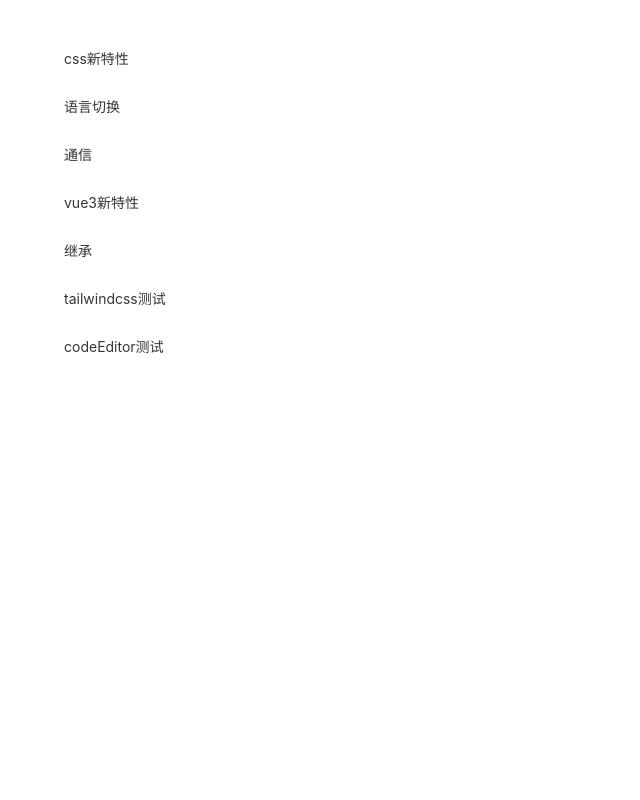
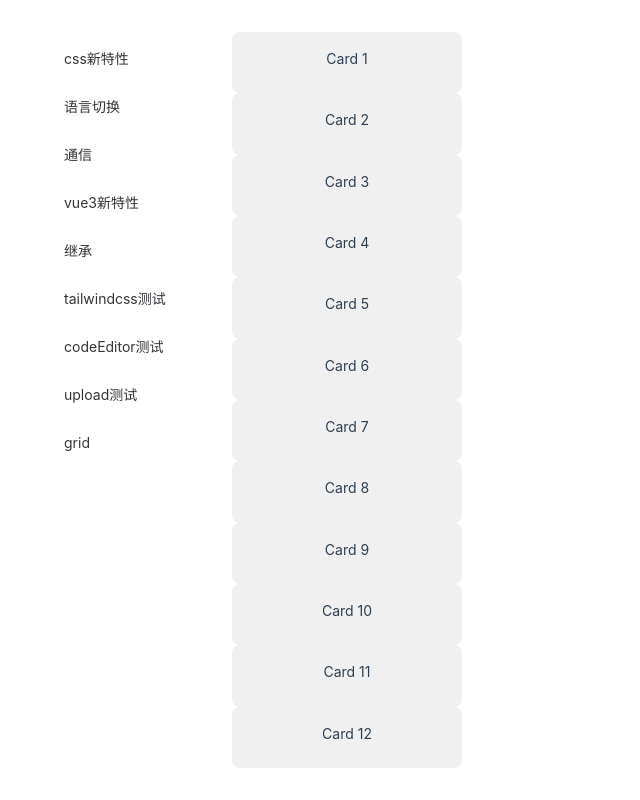
Before and after one commit to Diamondjcx/vue-test, a Vue app: page /grid in a window 1280 px wide. Shown: the whole page, without its empty margins (0-640 px from the left). Built offline with nearby package versions, Linux system fonts and the light colour scheme.

Commit message:
upload&&grid测试

```diff
--- a/package.json
+++ b/package.json
@@ -19,6 +19,7 @@
     "@codemirror/theme-one-dark": "^6.1.2",
     "@codemirror/view": "^6.33.0",
     "codemirror": "^6.0.1",
+    "jszip": "^3.10.1",
     "less": "^4.2.0",
     "pinia": "^2.1.7",
     "vue": "^3.5.1",
--- a/src/router/index.js
+++ b/src/router/index.js
@@ -7,6 +7,8 @@
 import ExtendsView from "../views/extends/index.vue";
 import TailwindcssView from "../views/tailwindcss/index.vue";
 import CodeEditorView from "../views/codeEditorView/index.vue";
+import upload from "../views/upload/index.vue";
+import grid from "../views/grid/index.vue";
 // css新特性
 // 通信
 // vue3新特性
@@ -56,6 +58,16 @@
       name: "codeEditor",
       component: CodeEditorView,
     },
+    {
+      path: "/upload",
+      name: "upload",
+      component: upload,
+    },
+    {
+      path: "/grid",
+      name: "grid",
+      component: grid,
+    },
   ],
 });
 
--- a/src/views/Home.vue
+++ b/src/views/Home.vue
@@ -107,6 +107,32 @@
         { default: () => "codeEditor测试" }
       ),
   },
+  {
+    key: "upload",
+    label: () =>
+      h(
+        RouterLink,
+        {
+          to: {
+            name: "upload",
+          },
+        },
+        { default: () => "upload测试" }
+      ),
+  },
+  {
+    key: "grid",
+    label: () =>
+      h(
+        RouterLink,
+        {
+          to: {
+            name: "grid",
+          },
+        },
+        { default: () => "grid" }
+      ),
+  },
 ];
 
 export default defineComponent({
--- /dev/null
+++ b/src/views/grid/index.vue
@@ -0,0 +1,42 @@
+<template>
+  <div class="grid-container">
+    <div v-for="card in cards" :key="card.id" class="card">
+      {{ card.title }}
+    </div>
+  </div>
+</template>
+
+<script setup>
+import { ref } from "vue";
+const cards = ref([
+  { id: 1, title: "Card 1" },
+  { id: 2, title: "Card 2" },
+  { id: 3, title: "Card 3" },
+  { id: 4, title: "Card 4" },
+  { id: 5, title: "Card 5" },
+  { id: 6, title: "Card 6" },
+  { id: 7, title: "Card 7" },
+  { id: 8, title: "Card 8" },
+  { id: 9, title: "Card 9" },
+  { id: 10, title: "Card 10" },
+  { id: 11, title: "Card 11" },
+  { id: 12, title: "Card 12" },
+]);
+</script>
+
+<style scoped>
+.grid-container {
+  display: grid;
+  grid-template-columns: repeat(auto-fill, minmax(230px, 1fr));
+  -webkit-box-pack: justify;
+  justify-content: space-between;
+  column-gap: 16px;
+}
+
+.card {
+  background-color: #f0f0f0;
+  padding: 16px;
+  border-radius: 8px;
+  text-align: center;
+}
+</style>
--- /dev/null
+++ b/src/views/upload/index.vue
@@ -0,0 +1,62 @@
+<template>
+  <div>
+    <input type="file" @change="handleFileChange" accept=".zip" />
+    <button @click="unzipFile" :disabled="!file">解压ZIP文件</button>
+    <div v-if="extractedFiles.length">
+      <h3>解压后的文件:</h3>
+      <ul>
+        <li v-for="(file, index) in extractedFiles" :key="index">{{ file }}</li>
+      </ul>
+    </div>
+  </div>
+</template>
+
+  <script>
+import JSZip from "jszip";
+
+export default {
+  data() {
+    return {
+      file: null,
+      extractedFiles: [],
+    };
+  },
+  methods: {
+    handleFileChange(event) {
+      this.file = event.target.files[0];
+    },
+    async unzipFile() {
+      if (!this.file) {
+        alert("请先选择一个ZIP文件");
+        return;
+      }
+
+      const zip = new JSZip();
+      const reader = new FileReader();
+
+      reader.onload = async (e) => {
+        const content = e.target.result;
+
+        try {
+          const zipContent = await zip.loadAsync(content);
+          this.extractedFiles = [];
+          console.log("zipContent.files", zipContent.files);
+          for (const fileName in zipContent.files) {
+            console.log("zipContent.file(fileName)", zipContent.file(fileName));
+            const fileData = await zipContent
+              .file(fileName)
+              ?.async("arraybuffer"); // 可以根据需要选择其他类型
+            console.log("fileData", fileData);
+            this.extractedFiles.push(fileName);
+            // 如果需要处理文件内容，可以在这里使用 fileData
+          }
+        } catch (error) {
+          console.error("解压错误:", error);
+        }
+      };
+
+      reader.readAsArrayBuffer(this.file);
+    },
+  },
+};
+</script>
```
Also changed, not shown: 1 other file (tests, documents, lock files or other folders).
